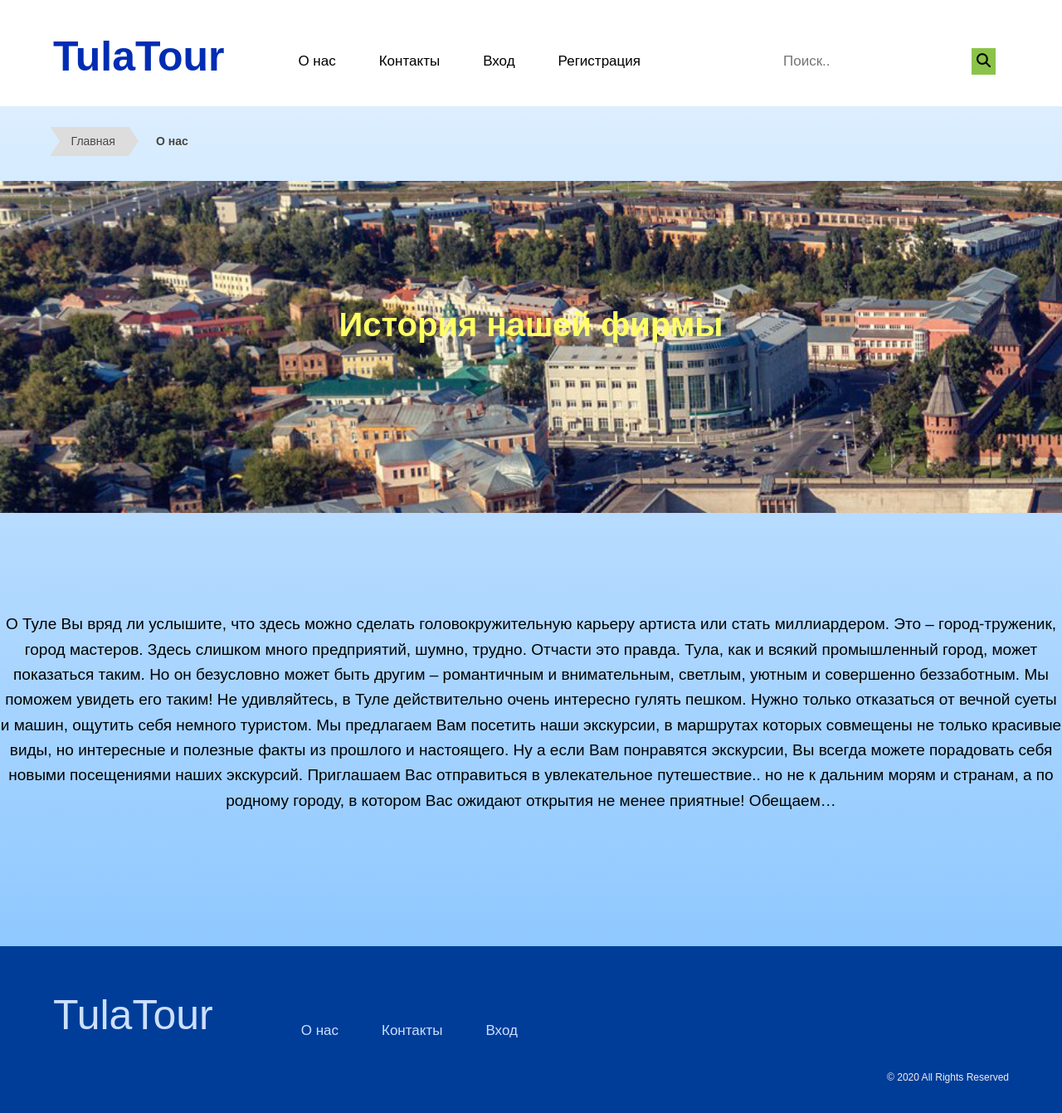
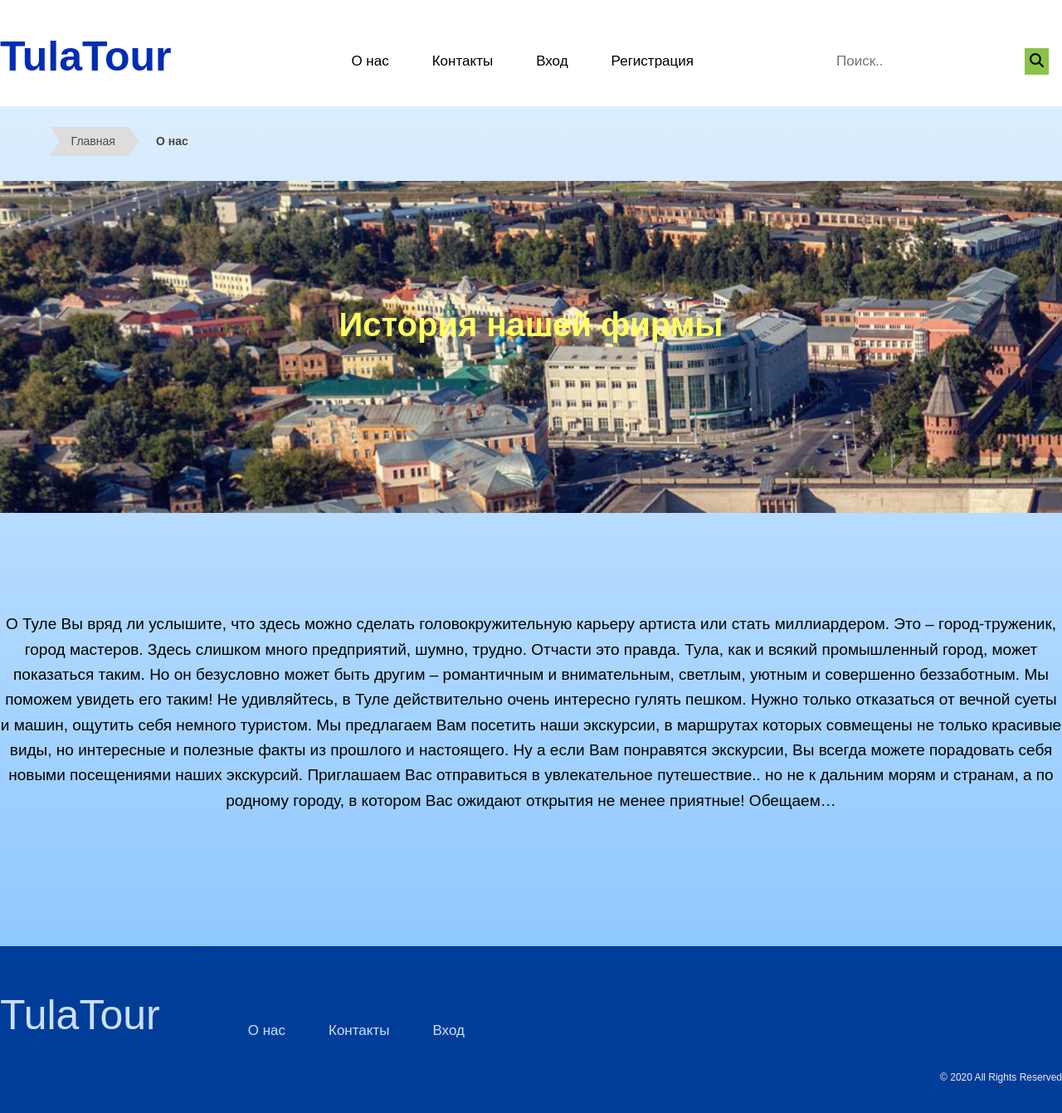
Before and after one commit to Soldem/TulaTour, a Flask app: page /about in a window 1280 px wide. Shown: the whole page at 83% size. Run offline with Flask 2, Linux system fonts and the light colour scheme; some libraries are stand-ins or nearby versions.

Commit message:
Update style.css

```diff
--- a/static/style.css
+++ b/static/style.css
@@ -24,7 +24,6 @@ color: #282828;
 font-size: 26px;
 }
 .container {
-width: 90%;
 max-width: 100%;
 margin: 0 auto;
 }
```
